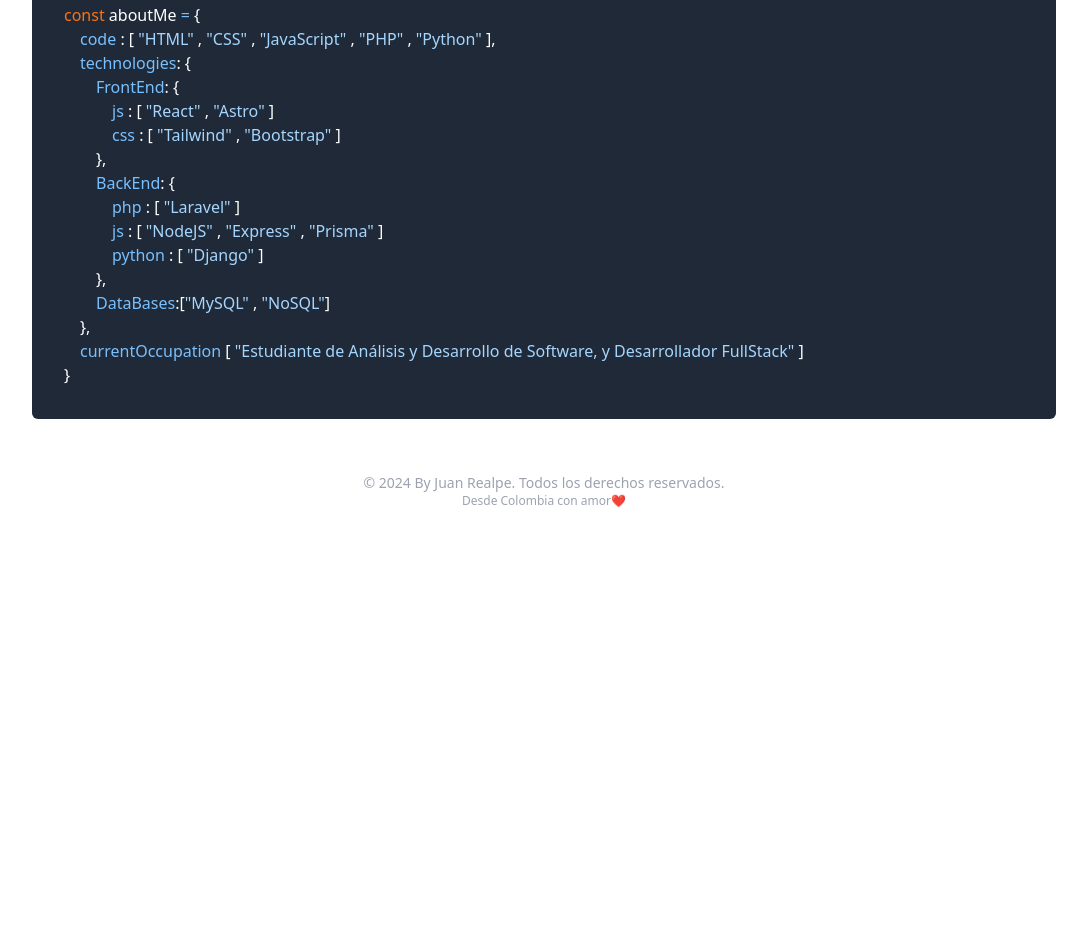
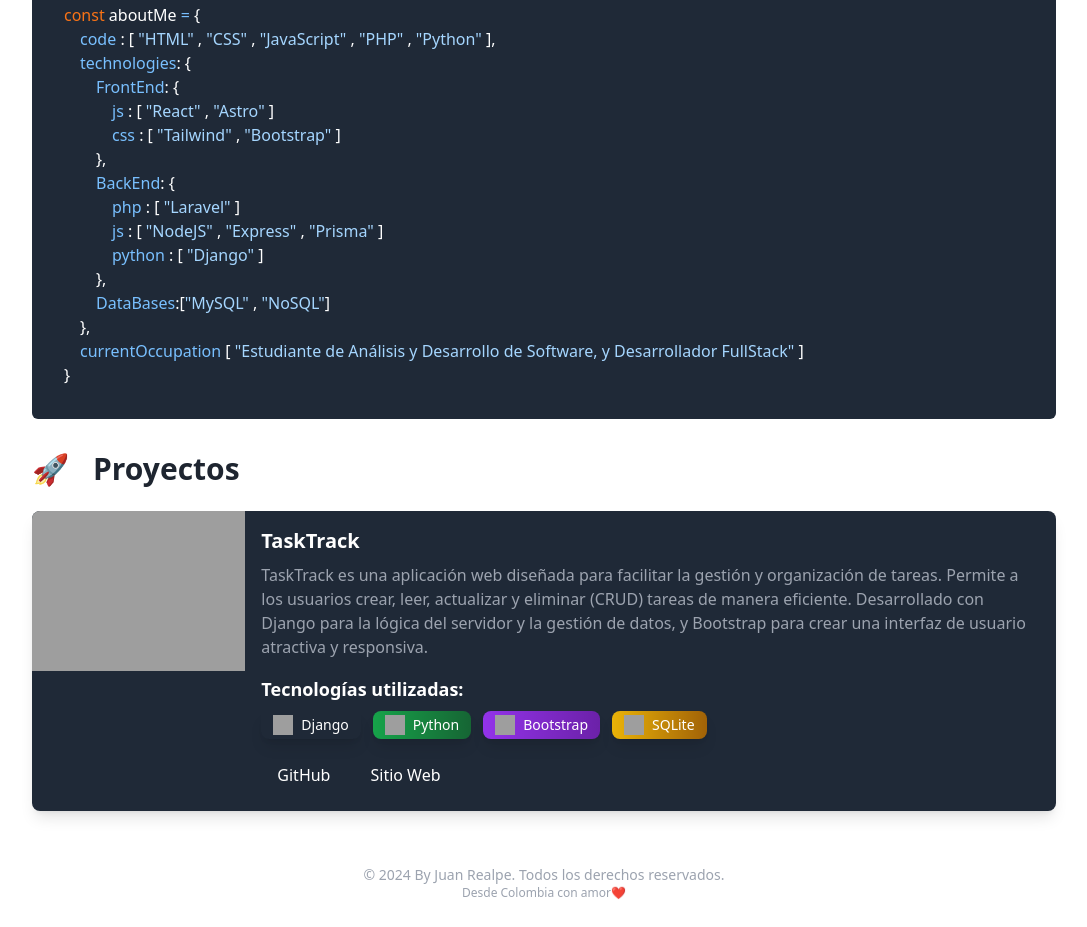
Before and after one commit to juanrealpe972/astro-portfolio, an Astro site: page /blog in a window 1280 px wide. Shown: the part 553-1480 px from the top of the page, without its empty margins (96-1183 px from the left). Before the commit the page ends 1088 px from the top, so only its background shows below. Built offline with nearby package versions, Linux system fonts and the light colour scheme; Astro itself is replaced by a stand-in of ours; no server answers; grey boxes are pictures that could not be loaded.

Commit message:
"Updated Footer, Header, Skill, About, Blog, and Index components with various changes to layout, styling, and content."

```diff
--- a/src/components/Footer.astro
+++ b/src/components/Footer.astro
@@ -1,7 +1,3 @@
----
-
----
-
 <footer class="flex justify-center h-12 mb-5 flex-col text-center">
     <p class="font-medium text-sm text-gray-400 dark:text-gray-200">© 2024 By Juan Realpe. Todos los derechos reservados.</p>
     <p class="text-xs text-gray-400 dark:text-gray-300">Desde Colombia con amor❤️</p>
--- a/src/components/Header.astro
+++ b/src/components/Header.astro
@@ -26,7 +26,6 @@
       </li>
     </ul>
   </nav>
-
   <Themetoggle />
 </header>
 
--- a/src/components/home/About.astro
+++ b/src/components/home/About.astro
@@ -43,15 +43,15 @@
 </style>
 
 <section class="profile-section gap-x-12">
-    <div class="flex justify-center">
+    <div class="flex justify-center rounded-3xl border-t-2 border-orangedev shadow-2xl object-cover lg:mt-0 mt-3">
         <img
-            class="w-80 h-80 lg:mt-0 mt-16 rounded-3xl border-t-2 border-orangedev shadow-2xl object-cover"
-            src="yop2.png"
+            class="w-80 p-4"
+            src="yop3.png"
             alt="Yop riderdev"
         />
     </div>
     <div class="text-center lg:text-left">
-        <p class="font-semibold text-3xl lg:text-8xl mb-5 animate-gradient-text">
+        <p class="font-semibold text-5xl lg:text-8xl mb-5 animate-gradient-text lg:mt-0 mt-10">
             {info.name}
         </p>
         <h1 class="dark:text-gray-300 text-slate-600 text-base lg:text-lg font-medium">
--- a/src/pages/blog.astro
+++ b/src/pages/blog.astro
@@ -109,6 +109,52 @@
           </div>
         </div>
       </div>
+
+      <div class="mt-8">
+        <h2 class="flex items-center gap-x-4 sm:gap-x-6 text-2xl sm:text-3xl font-semibold leading-relaxed text-bluedev dark:text-whitedev">
+          <span>🚀</span> Proyectos
+        </h2>
+        <div class="grid grid-cols-1 gap-6 mt-6">
+          <div class="bg-gray-800 text-white rounded-lg overflow-hidden shadow-lg flex flex-col sm:flex-row transform hover:scale-105 transition-transform duration-300">
+            <img src="https://source.unsplash.com/random/400x300?project" alt="TaskTrack" class="w-full sm:w-1/3 h-40 object-cover">
+            <div class="p-4 flex flex-col justify-between">
+              <div>
+                <h3 class="text-xl font-bold mb-2">TaskTrack</h3>
+                <p class="text-gray-400 mb-4">
+                  TaskTrack es una aplicación web diseñada para facilitar la gestión y organización de tareas. Permite a los usuarios crear, leer, actualizar y eliminar (CRUD) tareas de manera eficiente. Desarrollado con Django para la lógica del servidor y la gestión de datos, y Bootstrap para crear una interfaz de usuario atractiva y responsiva.
+                </p>
+              </div>
+              <div>
+                <h4 class="text-lg font-semibold text-neonblue mb-2">Tecnologías utilizadas:</h4>
+                <div class="flex flex-wrap gap-3">
+                  <div class="flex items-center bg-gradient-to-r from-blue-600 to-blue-800 text-white px-3 py-1 rounded-lg text-sm font-medium shadow-lg hover:shadow-xl transition-shadow duration-300">
+                    <img src="https://cdn-icons-png.flaticon.com/512/5968/5968322.png" alt="Django" class="w-5 h-5 mr-2">
+                    Django
+                  </div>
+                  <div class="flex items-center bg-gradient-to-r from-green-600 to-green-800 text-white px-3 py-1 rounded-lg text-sm font-medium shadow-lg hover:shadow-xl transition-shadow duration-300">
+                    <img src="https://cdn-icons-png.flaticon.com/512/5968/5968350.png" alt="Python" class="w-5 h-5 mr-2">
+                    Python
+                  </div>
+                  <div class="flex items-center bg-gradient-to-r from-purple-600 to-purple-800 text-white px-3 py-1 rounded-lg text-sm font-medium shadow-lg hover:shadow-xl transition-shadow duration-300">
+                    <img src="https://cdn-icons-png.flaticon.com/512/5968/5968672.png" alt="Bootstrap" class="w-5 h-5 mr-2">
+                    Bootstrap
+                  </div>
+                  <div class="flex items-center bg-gradient-to-r from-yellow-500 to-yellow-700 text-white px-3 py-1 rounded-lg text-sm font-medium shadow-lg hover:shadow-xl transition-shadow duration-300">
+                    <img src="https://cdn-icons-png.flaticon.com/512/5968/5968342.png" alt="SQLite" class="w-5 h-5 mr-2">
+                    SQLite
+                  </div>
+                </div>
+                <div class="mt-4 flex gap-2">
+                  <a href="https://github.com/juanrealpe972/crud_django" class="text-white bg-neonblue hover:bg-blue-700 rounded-full px-4 py-2 transition-colors duration-300">GitHub</a>
+                  <a href="https://www.yoursite.com" class="text-white bg-neonblue hover:bg-blue-700 rounded-full px-4 py-2 transition-colors duration-300">Sitio Web</a>
+                </div>
+              </div>
+            </div>
+          </div>
+        </div>
+      </div>
+
+
     </div>
   </section>
 </Layout>
--- a/src/pages/index.astro
+++ b/src/pages/index.astro
@@ -1,12 +1,10 @@
 ---
-import { info } from "../data/info";
-
 import Layout from "../layouts/Layout.astro";
 import About from "../components/home/About.astro";
 ---
 
 <Layout title="Portfolio | Juan Realpe">
 	<main class="lg:pt-6 pb-14 mx-auto max-w-screen-xl">
-		<About name={info.name} about={info.about} />
+		<About/>
 	</main>
 </Layout>
```
Also changed, not shown: public/yop3.png (added), src/components/Skill.astro (deleted).
